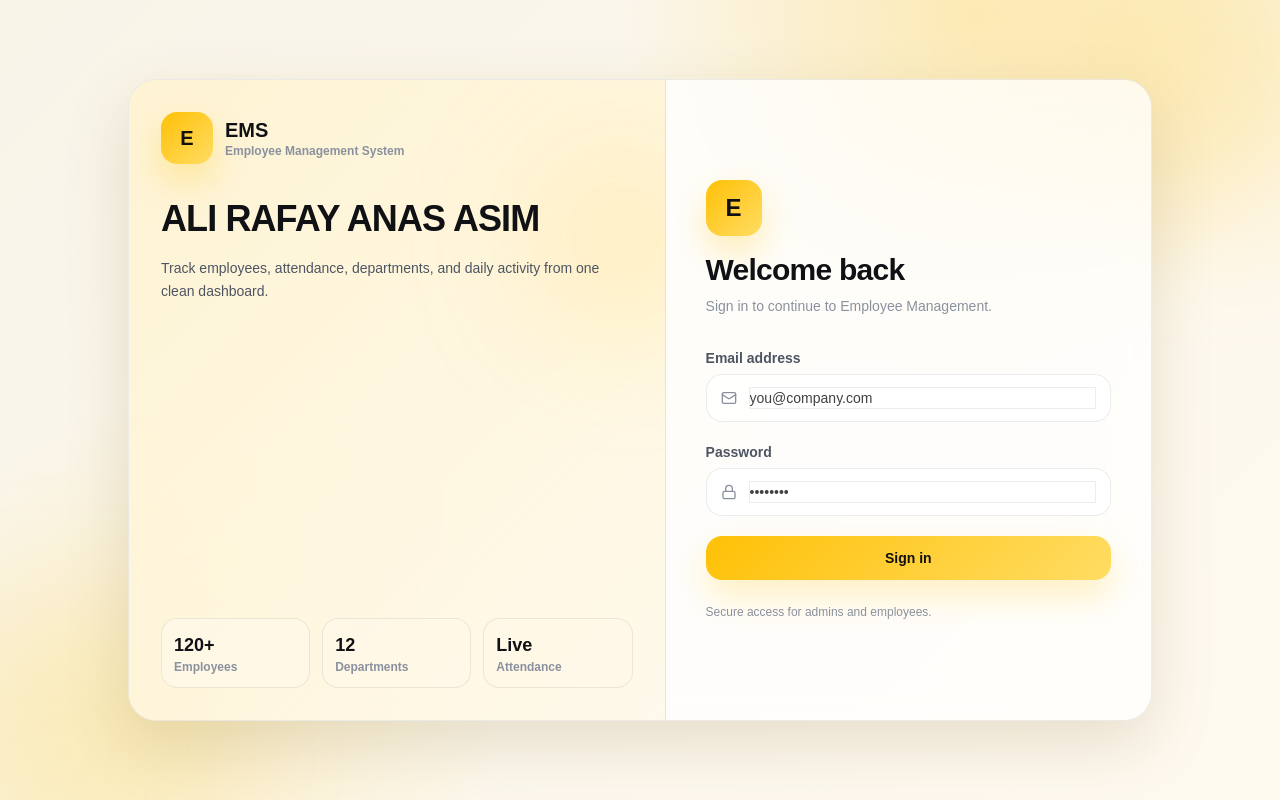
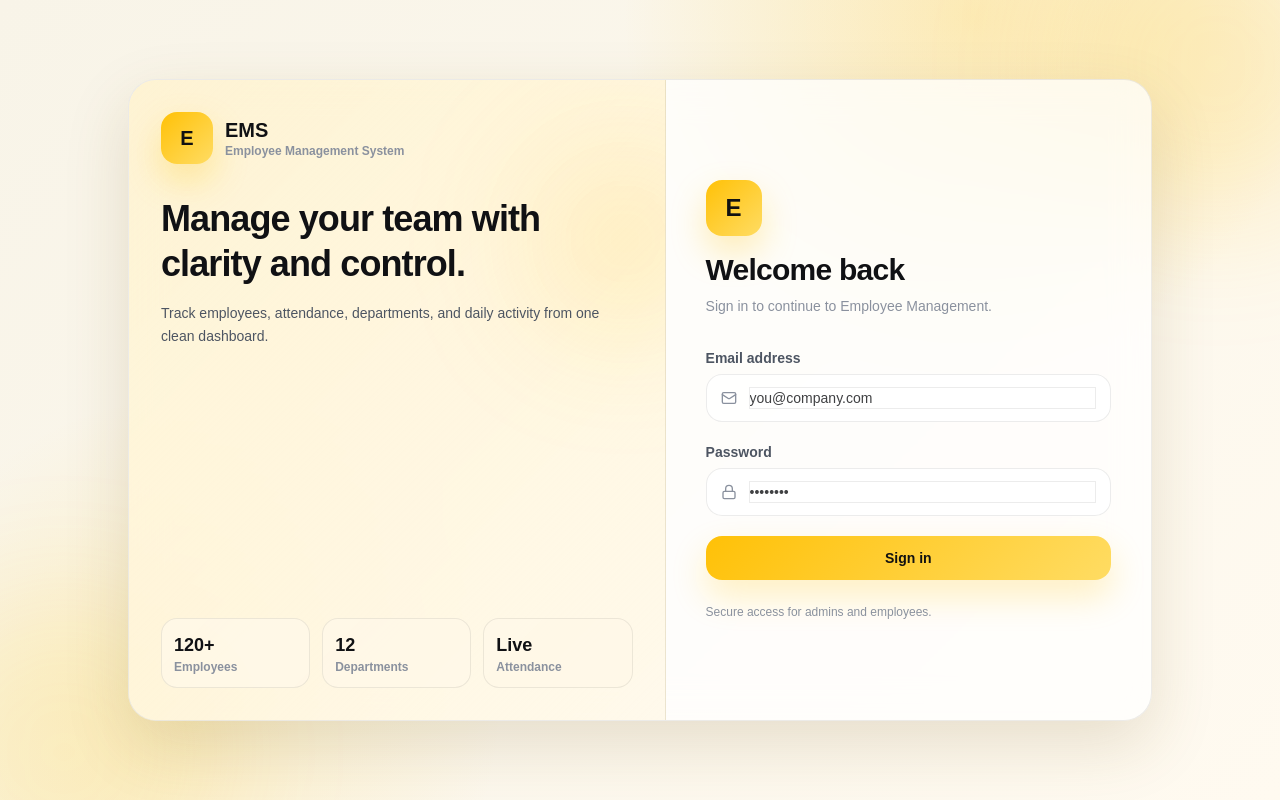
Before and after one commit to muhammadali-dotcom/Employee_Management, a Next.js app in the folder FrontEnd/: page /login in a window 1280 px wide. Built offline with nearby package versions, Linux system fonts and the light colour scheme; no server answers; a web font is replaced by a local one.

Commit message:
again testing

```diff
--- a/FrontEnd/app/login/page.tsx
+++ b/FrontEnd/app/login/page.tsx
@@ -174,7 +174,7 @@ const LoginPage = () => {
               className="max-w-md text-4xl font-black leading-tight tracking-tight"
               style={{ color: 'var(--text-primary)' }}
             >
-              ALI RAFAY ANAS ASIM
+              Manage your team with clarity and control.
             </h2>
 
             <p
```
